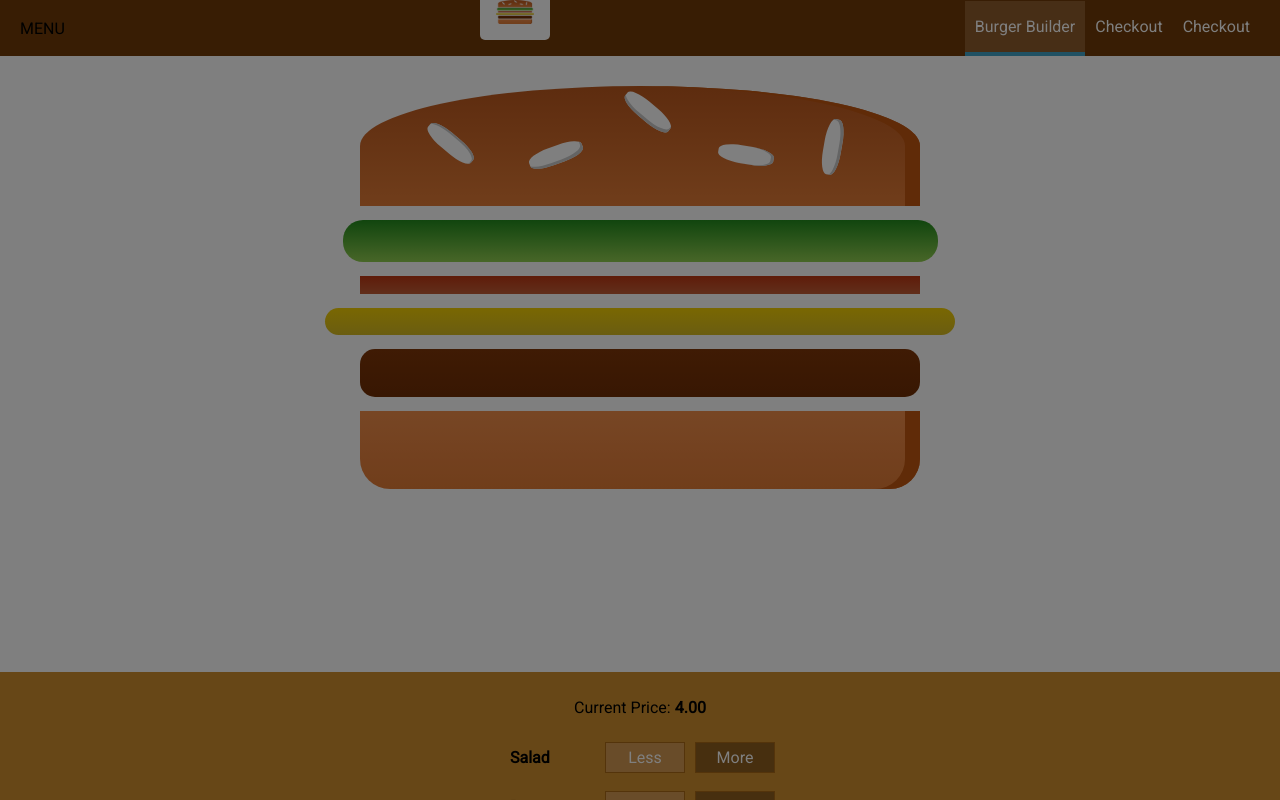
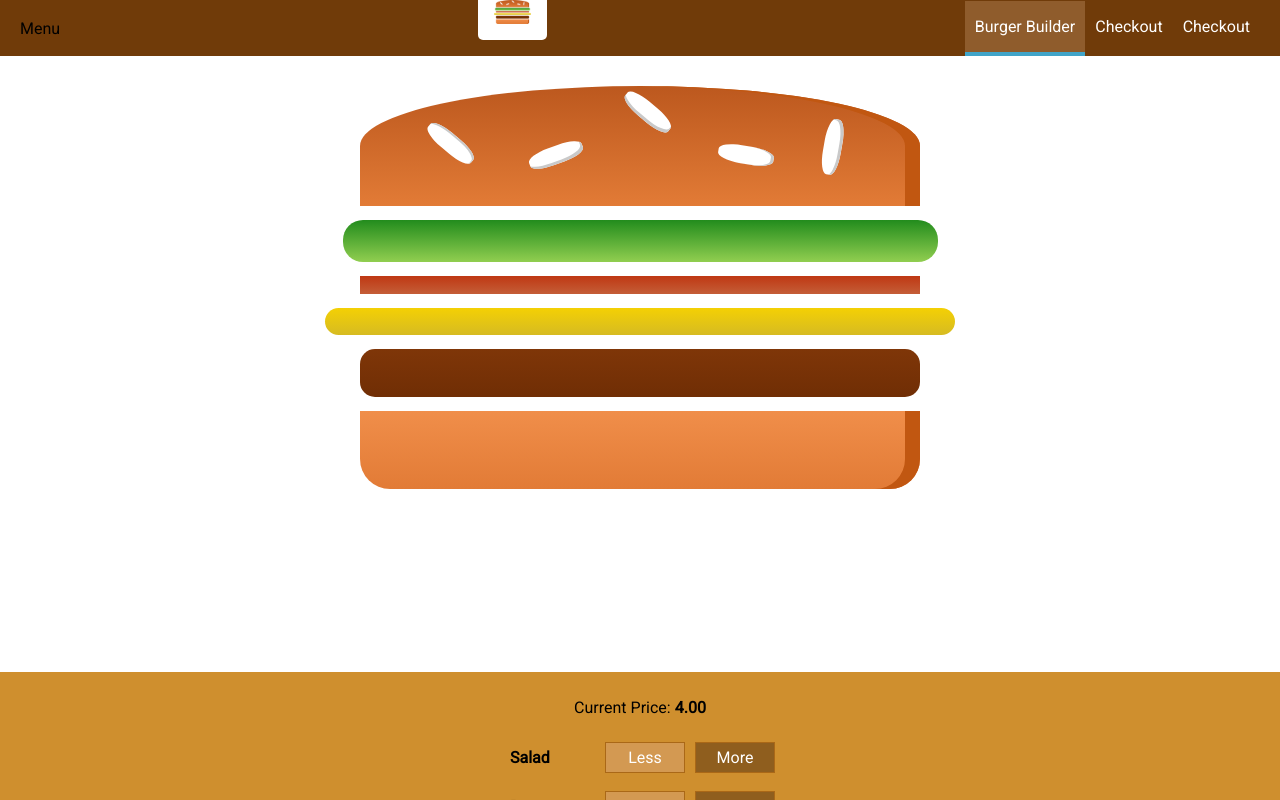
Before and after one commit to faustoazzaretti/burger-builder, a React app: page / in a window 1280 px wide. Shown: the top 800 px of the page. Built offline with nearby package versions, Linux system fonts and the light colour scheme.

Commit message:
Adding a Sidedrawer Toogle Button

```diff
--- a/src/components/Layout/Layout.js
+++ b/src/components/Layout/Layout.js
@@ -7,15 +7,22 @@ import SideDrawer from '../../components/Navigation/SideDrawer/SideDrawer';
 
 class Layout extends Component {
     state = {
-        showSideDrawer: true
+        showSideDrawer: false
     }
+
     sideDrawerCloseHandler = () => {
         this.setState({ showSideDrawer: false })
     }
 
+    sideDrawerToogleHandler = () => {
+        this.setState((prevState) => {
+            return { showSideDrawer: !prevState.showSideDrawer }
+        })
+    }
+
     render() {
         return (<Aux>
-            <Toolbar />
+            <Toolbar drawerToogleClicked={this.sideDrawerToogleHandler} />
             <SideDrawer
                 open={this.state.showSideDrawer}
                 closed={this.sideDrawerCloseHandler} />
--- /dev/null
+++ b/src/components/Navigation/SideDrawer/DrawerToogle/DrawerToogle.js
@@ -0,0 +1,7 @@
+import React from 'react';
+
+const drawerToogle = (props) => (
+    <div onClick={props.clicked}> Menu</div >
+);
+
+export default drawerToogle;
--- a/src/components/Navigation/Toolbar/Toolbar.js
+++ b/src/components/Navigation/Toolbar/Toolbar.js
@@ -2,10 +2,11 @@ import './Toolbar.css';
 import React from 'react';
 import Logo from '../../Logo/Logo';
 import NavigationItems from '../NavigationItems/NavigationItems';
+import DrawerToogle from '../SideDrawer/DrawerToogle/DrawerToogle';
 
 const toolbar = (props) => (
     <header className="Toolbar">
-        <div>MENU</div>
+        <DrawerToogle clicked={props.drawerToogleClicked} />
         <div className="Logo">
             <Logo heigth="80%" />
         </div>
```
